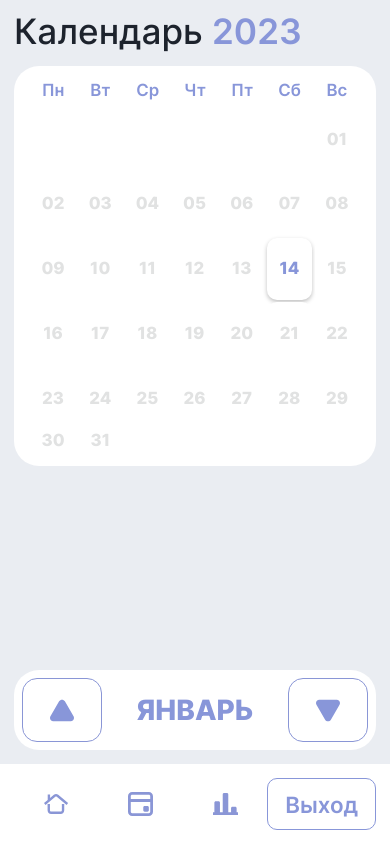
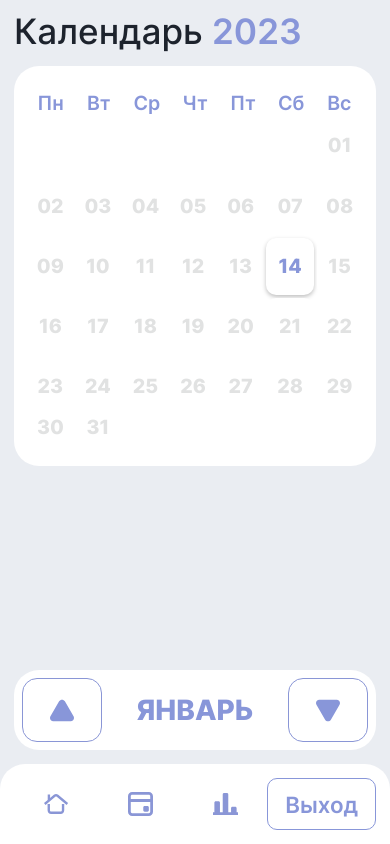
Before and after one commit to MAtrixFic/gida-calls, a React (Create React App) app in the folder frontend/app-calls/: page /main/calendar in a window 390 px wide. Built offline with nearby package versions, Linux system fonts and the light colour scheme.

Commit message:
added round border for header

```diff
--- a/frontend/app-calls/src/styles/calendar.css
+++ b/frontend/app-calls/src/styles/calendar.css
@@ -361,6 +361,7 @@
     .main__calendar {
         height: 87%;
         max-height: 400px;
+        padding: 2rem 1rem;
     }
 
     .main__data-changer-body {
@@ -412,12 +413,12 @@
     }
 
     #weekday {
-        font-size: 1.2rem;
+        font-size: 1.4rem;
     }
 
     .main__d-number-now,
     .main__d-number {
-        font-size: 1.2rem;
+        font-size: 1.4rem;
     }
 
     .main__calendar-cells {
--- a/frontend/app-calls/src/styles/calendarday.css
+++ b/frontend/app-calls/src/styles/calendarday.css
@@ -366,6 +366,9 @@
         grid-template-rows: minmax(100px, 160px) 1fr minmax(250px, 270px);
         row-gap: 1rem;
         height: 93%;
+        min-height: 300px;
+        max-height: 700px;
+        overflow-y: scroll;
     }
 
     .main__time-block {
--- a/frontend/app-calls/src/styles/layout.css
+++ b/frontend/app-calls/src/styles/layout.css
@@ -201,6 +201,7 @@ body {
     body {
         grid-template-columns: 1fr;
         grid-template-rows: 1fr 80px;
+        background-color: #EAEDF2;
     }
 
     .main {
@@ -211,6 +212,8 @@ body {
     }
 
     .header {
+        background-color: white;
+        border-radius: 25px 25px 0 0;
         grid-row: 2/3;
         flex-direction: row;
         padding: 1rem;
```
